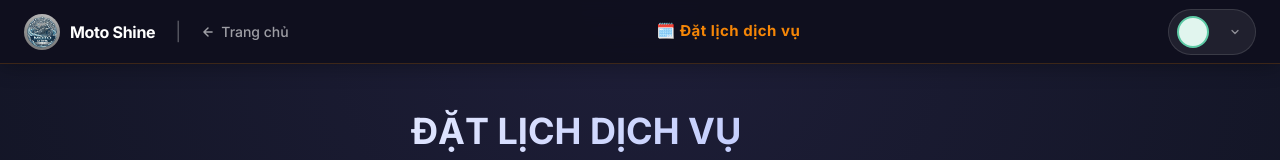
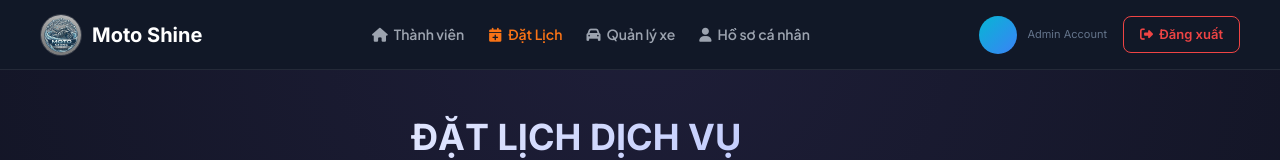
Before and after one commit to Nguyenhuukhanhduy15042005/SMARTCARWASHSYSTEM, a React (Vite) app in the folder Front-end/: page /booking in a window 1280 px wide. Shown: the top 160 px of the page. Built offline with nearby package versions, Linux system fonts and the light colour scheme; no server answers; sample sign-in values are in the browser's storage.

Commit message:
refactor: update Booking page navbar to match VehicleManagement style

```diff
--- a/Front-end/src/pages/Booking.jsx
+++ b/Front-end/src/pages/Booking.jsx
@@ -182,160 +182,97 @@ export default function Booking() {
     navigate("/");
   };
 
+  const navLinkStyle = {
+    color: "#9ca3af", textDecoration: "none", fontSize: 14, fontWeight: 600,
+    background: "none", border: "none", cursor: "pointer",
+    transition: "color 0.2s", display: "flex", alignItems: "center", gap: 6,
+    fontFamily: "'Plus Jakarta Sans', sans-serif"
+  };
+
   return (
     <div className="booking-page-container">
-      {/* ===== NAVBAR ===== */}
-      <header style={{
-        position: "sticky", top: 0, zIndex: 100,
-        background: "rgba(15, 15, 30, 0.95)",
-        backdropFilter: "blur(12px)",
-        borderBottom: "1px solid rgba(245, 134, 7, 0.2)",
-        padding: "0 24px",
-        display: "flex", alignItems: "center", justifyContent: "space-between",
-        height: 64,
-        boxShadow: "0 2px 20px rgba(0,0,0,0.3)"
+      {/* ===== NAVBAR — giống VehicleManagement ===== */}
+      <nav style={{
+        display: "flex", justifyContent: "space-between", alignItems: "center",
+        height: 70, padding: "0 40px",
+        background: "#111827",
+        borderBottom: "1px solid rgba(255,255,255,0.08)",
+        position: "sticky", top: 0, zIndex: 1000,
+        boxSizing: "border-box",
+        fontFamily: "'Plus Jakarta Sans', sans-serif"
       }}>
-        {/* Left: Logo + Back */}
-        <div style={{ display: "flex", alignItems: "center", gap: 20 }}>
-          <Link to="/" style={{ display: "flex", alignItems: "center", gap: 10, textDecoration: "none" }}>
-            <img src="/logo.png" alt="Logo" style={{ width: 36, height: 36, borderRadius: "50%", objectFit: "cover" }} />
-            <span style={{ fontWeight: 800, fontSize: 16, color: "#fff", letterSpacing: "-0.3px" }}>Moto Shine</span>
-          </Link>
-          <span style={{ color: "rgba(255,255,255,0.3)", fontSize: 18 }}>|</span>
-          <Link to="/" style={{
-            display: "flex", alignItems: "center", gap: 6,
-            color: "rgba(255,255,255,0.6)", textDecoration: "none",
-            fontSize: 14, fontWeight: 500, transition: "color 0.2s"
-          }}
-            onMouseOver={e => e.currentTarget.style.color = "#F58607"}
-            onMouseOut={e => e.currentTarget.style.color = "rgba(255,255,255,0.6)"}
-          >
-            <svg width="14" height="14" viewBox="0 0 24 24" fill="none" stroke="currentColor" strokeWidth="2.5" strokeLinecap="round" strokeLinejoin="round">
-              <path d="M19 12H5M12 19l-7-7 7-7" />
-            </svg>
-            Trang chủ
-          </Link>
+        {/* Logo */}
+        <div
+          style={{ display: "flex", alignItems: "center", gap: 10, fontSize: 20, fontWeight: 800, color: "white", cursor: "pointer" }}
+          onClick={() => navigate("/")}
+        >
+          <img src="/logo.png" alt="Moto Shine Logo" style={{ height: 42, width: 42, objectFit: "cover", borderRadius: "50%", border: "1px solid rgba(255,255,255,0.15)" }} />
+          <span>Moto Shine</span>
         </div>
 
-        {/* Center: Page title */}
-        <span style={{ color: "#F58607", fontWeight: 700, fontSize: 15, letterSpacing: "0.5px" }}>
-          🗓️ Đặt lịch dịch vụ
-        </span>
+        {/* Nav Links */}
+        <div style={{ display: "flex", alignItems: "center", gap: 24 }}>
+          <button style={navLinkStyle} onClick={() => navigate(user?.role === "admin" ? "/admin/dashboard" : user?.role === "staff" ? "/staff/dashboard" : "/dashboard")}>
+            <i className="fa-solid fa-house"></i> Thành viên
+          </button>
+          <button style={{ ...navLinkStyle, color: "#f97316" }}>
+            <i className="fa-solid fa-calendar-plus"></i> Đặt Lịch
+          </button>
+          <button style={navLinkStyle} onClick={() => navigate("/vehicles")}>
+            <i className="fa-solid fa-car"></i> Quản lý xe
+          </button>
+          <button style={navLinkStyle} onClick={() => navigate("/profile")}>
+            <i className="fa-solid fa-user"></i> Hồ sơ cá nhân
+          </button>
+        </div>
 
-        {/* Right: User account info */}
-        <div style={{ position: "relative" }} data-user-menu>
+        {/* User info + Logout */}
+        <div style={{ display: "flex", alignItems: "center", gap: 16 }}>
           {user ? (
             <>
-              <button
-                onClick={() => setShowUserMenu(prev => !prev)}
-                style={{
-                  display: "flex", alignItems: "center", gap: 10,
-                  background: "rgba(255,255,255,0.07)", border: "1px solid rgba(255,255,255,0.12)",
-                  borderRadius: 40, padding: "6px 14px 6px 8px",
-                  cursor: "pointer", transition: "all 0.2s"
-                }}
-                onMouseOver={e => e.currentTarget.style.background = "rgba(245,134,7,0.15)"}
-                onMouseOut={e => e.currentTarget.style.background = "rgba(255,255,255,0.07)"}
+              <div
+                style={{ display: "flex", alignItems: "center", gap: 10, cursor: "pointer" }}
+                onClick={() => navigate("/profile")}
               >
-                {/* Avatar initials */}
                 <div style={{
-                  width: 32, height: 32, borderRadius: "50%",
-                  background: "#E1F5EE", display: "flex", alignItems: "center",
-                  justifyContent: "center", fontSize: 12, fontWeight: 700,
-                  color: "#0F6E56", border: "2px solid #5DCAA5", flexShrink: 0
+                  width: 38, height: 38, borderRadius: "50%",
+                  background: "linear-gradient(135deg,#06b6d4,#3b82f6)",
+                  display: "flex", alignItems: "center", justifyContent: "center",
+                  fontSize: 14, fontWeight: 700, color: "#fff", flexShrink: 0
                 }}>
                   {getInitials(user.fullName)}
                 </div>
-                <span style={{ color: "#fff", fontWeight: 600, fontSize: 14 }}>{user.fullName}</span>
-                {isAdmin() && (
-                  <span style={{ fontSize: 10, padding: "2px 7px", borderRadius: 20, background: "#EEEDFE", color: "#534AB7", fontWeight: 600 }}>Admin</span>
-                )}
-                {isStaff() && (
-                  <span style={{ fontSize: 10, padding: "2px 7px", borderRadius: 20, background: "#FAEEDA", color: "#854F0B", fontWeight: 600 }}>Staff</span>
-                )}
-                <svg width="12" height="12" viewBox="0 0 24 24" fill="none" stroke="rgba(255,255,255,0.5)" strokeWidth="2.5" strokeLinecap="round" strokeLinejoin="round">
-                  <path d="M6 9l6 6 6-6" />
-                </svg>
-              </button>
-
-              {/* Dropdown menu */}
-              {showUserMenu && (
-                <div style={{
-                  position: "absolute", right: 0, top: "calc(100% + 8px)",
-                  background: "#1a1a2e", border: "1px solid rgba(255,255,255,0.1)",
-                  borderRadius: 12, minWidth: 180, boxShadow: "0 8px 32px rgba(0,0,0,0.5)",
-                  overflow: "hidden", zIndex: 200
-                }}>
-                  <div style={{ padding: "12px 16px", borderBottom: "1px solid rgba(255,255,255,0.08)" }}>
-                    <div style={{ color: "#fff", fontWeight: 600, fontSize: 14 }}>{user.fullName}</div>
-                    <div style={{ color: "rgba(255,255,255,0.4)", fontSize: 12, marginTop: 2 }}>Tài khoản của tôi</div>
-                  </div>
-                  <Link
-                    to="/profile"
-                    onClick={() => setShowUserMenu(false)}
-                    style={{
-                      display: "flex", alignItems: "center", gap: 10,
-                      padding: "11px 16px", textDecoration: "none",
-                      color: "rgba(255,255,255,0.75)", fontSize: 14, fontWeight: 500,
-                      transition: "background 0.15s"
-                    }}
-                    onMouseOver={e => e.currentTarget.style.background = "rgba(255,255,255,0.06)"}
-                    onMouseOut={e => e.currentTarget.style.background = "transparent"}
-                  >
-                    <svg width="15" height="15" viewBox="0 0 24 24" fill="none" stroke="currentColor" strokeWidth="2" strokeLinecap="round" strokeLinejoin="round">
-                      <path d="M20 21v-2a4 4 0 0 0-4-4H8a4 4 0 0 0-4 4v2"/><circle cx="12" cy="7" r="4"/>
-                    </svg>
-                    Hồ sơ cá nhân
-                  </Link>
-                  <Link
-                    to="/dashboard"
-                    onClick={() => setShowUserMenu(false)}
-                    style={{
-                      display: "flex", alignItems: "center", gap: 10,
-                      padding: "11px 16px", textDecoration: "none",
-                      color: "rgba(255,255,255,0.75)", fontSize: 14, fontWeight: 500,
-                      transition: "background 0.15s"
-                    }}
-                    onMouseOver={e => e.currentTarget.style.background = "rgba(255,255,255,0.06)"}
-                    onMouseOut={e => e.currentTarget.style.background = "transparent"}
-                  >
-                    <svg width="15" height="15" viewBox="0 0 24 24" fill="none" stroke="currentColor" strokeWidth="2" strokeLinecap="round" strokeLinejoin="round">
-                      <rect x="3" y="3" width="7" height="7"/><rect x="14" y="3" width="7" height="7"/><rect x="14" y="14" width="7" height="7"/><rect x="3" y="14" width="7" height="7"/>
-                    </svg>
-                    Dashboard
-                  </Link>
-                  <div style={{ borderTop: "1px solid rgba(255,255,255,0.08)" }}>
-                    <button
-                      onClick={() => { setShowUserMenu(false); handleLogout(); }}
-                      style={{
-                        width: "100%", display: "flex", alignItems: "center", gap: 10,
-                        padding: "11px 16px", background: "none", border: "none",
-                        color: "#ff6b6b", fontSize: 14, fontWeight: 500,
-                        cursor: "pointer", textAlign: "left", transition: "background 0.15s"
-                      }}
-                      onMouseOver={e => e.currentTarget.style.background = "rgba(255,107,107,0.08)"}
-                      onMouseOut={e => e.currentTarget.style.background = "none"}
-                    >
-                      <svg width="15" height="15" viewBox="0 0 24 24" fill="none" stroke="currentColor" strokeWidth="2" strokeLinecap="round" strokeLinejoin="round">
-                        <path d="M9 21H5a2 2 0 0 1-2-2V5a2 2 0 0 1 2-2h4"/><polyline points="16 17 21 12 16 7"/><line x1="21" y1="12" x2="9" y2="12"/>
-                      </svg>
-                      Đăng xuất
-                    </button>
+                <div style={{ display: "flex", flexDirection: "column" }}>
+                  <div style={{ color: "#f1f5f9", fontWeight: 600, fontSize: 13 }}>{user.fullName}</div>
+                  <div style={{ color: "#64748b", fontSize: 11, textTransform: "capitalize" }}>
+                    {user.role} Account
                   </div>
                 </div>
-              )}
+              </div>
+              <button
+                onClick={handleLogout}
+                style={{
+                  background: "transparent", border: "1px solid #ef4444",
+                  color: "#ef4444", borderRadius: 8, padding: "8px 16px",
+                  cursor: "pointer", fontSize: 13, fontWeight: 600,
+                  display: "flex", alignItems: "center", gap: 6, transition: "all 0.2s"
+                }}
+                onMouseOver={e => { e.currentTarget.style.background = "#ef4444"; e.currentTarget.style.color = "#fff"; }}
+                onMouseOut={e => { e.currentTarget.style.background = "transparent"; e.currentTarget.style.color = "#ef4444"; }}
+              >
+                <i className="fa-solid fa-right-from-bracket"></i> Đăng xuất
+              </button>
             </>
           ) : (
-            <Link to="/login" style={{
-              padding: "8px 18px", background: "#F58607", color: "#fff",
-              borderRadius: 40, fontWeight: 700, fontSize: 14, textDecoration: "none",
-              transition: "background 0.2s"
-            }}>
+            <button
+              onClick={() => navigate("/login")}
+              style={{ background: "#f97316", border: "none", color: "#fff", borderRadius: 8, padding: "8px 18px", cursor: "pointer", fontSize: 14, fontWeight: 700 }}
+            >
               Đăng nhập
-            </Link>
+            </button>
           )}
         </div>
-      </header>
+      </nav>
 
       <div className="max-w-6xl mx-auto" style={{ padding: "0 24px 60px" }}>
         {/* Tiêu đề */}
```
